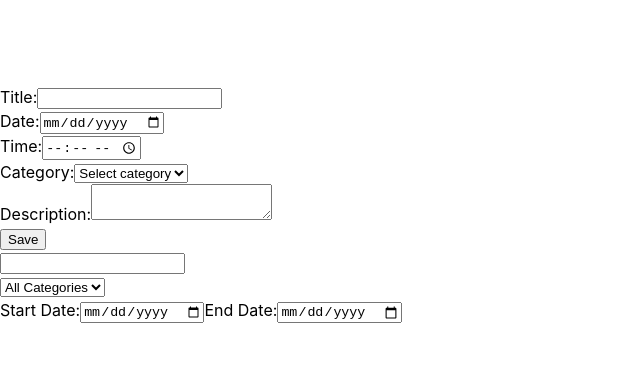
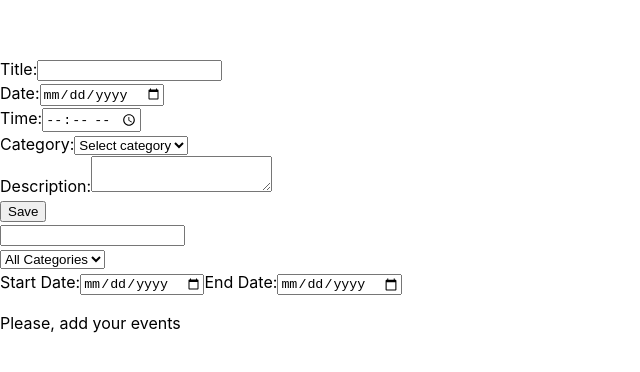
Before and after one commit to MyroslavaRohoza/Event-Scheduler, a React (Vite) app: page / in a window 1280 px wide. Shown: the part 196-568 px from the top of the page, without its empty margins (0-640 px from the left). Built offline with nearby package versions, Linux system fonts and the light colour scheme.

Commit message:
update filter by categories

```diff
--- a/src/components/EventFilter/EventFilter.tsx
+++ b/src/components/EventFilter/EventFilter.tsx
@@ -1,16 +1,16 @@
 import { useDispatch, useSelector } from "react-redux";
 import { categories } from "../../utils/eventConstants.ts";
 import { handleEventAction } from "../../utils/eventsUtils.ts";
-import { selectFilteredEventsByDate } from "../../state/events/eventSelectors.ts";
 import {
   setCategoryFilter,
   setDateFilter,
 } from "../../state/events/eventSlice.ts";
 import { useState } from "react";
+import { selectFilteredEvents } from "../../state/events/eventSelectors.ts";
 
 const EventFilter = () => {
   const dispatch = useDispatch();
-  const events = useSelector(selectFilteredEventsByDate);
+  const events = useSelector(selectFilteredEvents);
 
   const [dateRange, setDateRange] = useState({
     startDate: "",
@@ -36,17 +36,14 @@
         onChange={(evt) =>
           handleEventAction(dispatch, setCategoryFilter, evt.target.value)
         }
-        defaultValue=""
       >
-        <option value="">All Categories</option>
+        <option value="all">All Categories</option>
         {categories.map((category) => (
           <option key={category.value} value={category.value}>
             {category.label}
           </option>
         ))}
       </select>
-
-      {/* Фильтр по времени */}
       <div>
         <label>
           Start Date:
@@ -68,14 +65,14 @@
         </label>
       </div>
 
-      <ul>
+      {/* <ul>
         {Array.isArray(events) &&
           events.map((event) => (
             <li key={event.id}>
               {event.title} - {event.category} - {event.eventDate}
             </li>
           ))}
-      </ul>
+      </ul> */}
     </div>
   );
 };
--- a/src/components/EventList/EventList.tsx
+++ b/src/components/EventList/EventList.tsx
@@ -1,9 +1,9 @@
 import { useSelector } from "react-redux";
 import EventListItem from "../EventListItem/EventListItem.tsx";
-import { selectFilteredEventsByDate } from "../../state/events/eventSelectors.ts";
+import { selectFilteredEvents } from "../../state/events/eventSelectors.ts";
 
 const EventList = () => {
-  const filteredEvents = useSelector(selectFilteredEventsByDate);
+  const filteredEvents = useSelector(selectFilteredEvents);
   console.log(filteredEvents);
   return (
     <ul>
--- a/src/state/events/eventSelectors.ts
+++ b/src/state/events/eventSelectors.ts
@@ -1,24 +1,53 @@
 import { createSelector } from "@reduxjs/toolkit";
-import { RootState } from "../rootReducer.ts";
+import { RootState } from "../rootReducer";
+import { categories } from "../../utils/eventConstants";
 
-// Selectors for accessing state
-export const selectEvents = (state: RootState) => state.events.eventList;
-export const selectIsEditEvent = (state: RootState) => state.events.editEvent;
-export const selectTitleEvent = (state: RootState) => state.filter?.eventTitle;
-export const selectDateRange=(state: RootState) => state.filter?.dateRange;
+export const selectEvents = (state: RootState) => state.events.events.eventList;
+export const selectIsEditEvent = (state: RootState) =>
+  state.events.events.editEvent;
+export const selectTitleEvent = (state: RootState) =>
+  state.events.filter?.eventTitle;
+export const selectDateRange = (state: RootState) =>
+  state.events.filter?.dateRange;
+export const selectCategoryFilter = (state: RootState) =>
+  state.events.filter?.selectedCategory;
 
+// export const selectFilteredEvents = createSelector(
+//   [selectEvents, selectTitleEvent, selectDateRange],
+//   (events, filter, dateRange) => {
+//     const { startDate, endDate } = dateRange || { startDate: null, endDate: null };
 
-export const selectFilteredEventsByDate = createSelector(
-  [selectEvents, selectDateRange],
-  (events, dateRange) => {
-    const { startDate, endDate } = dateRange || { startDate: null, endDate: null };
+//     return events?.filter((event) => {
+//       const matchesTitle = event.title
+//         .toLowerCase()
+//         .includes(filter?.toLowerCase() || "");
 
-    return events?.filter((event) => {
-      const eventDate = new Date(event.eventDate);
-      const start = startDate ? new Date(startDate) : null;
-      const end = endDate ? new Date(endDate) : null;
+//       const eventDate = new Date(event.eventDate);
+//       const start = startDate ? new Date(startDate) : null;
+//       const end = endDate ? new Date(endDate) : null;
 
-      return (!start || eventDate >= start) && (!end || eventDate <= end);
-    });
+//       const matchesDate =
+//         (!start || eventDate >= start) && (!end || eventDate <= end);
+
+//       return matchesTitle && matchesDate;
+//     });
+//   }
+// );
+
+export const selectFilteredEvents = createSelector(
+  [selectEvents, selectTitleEvent, selectCategoryFilter, selectDateRange],
+  (events, filter, category) => {
+    return (
+      Array.isArray(events) &&
+      events.filter((event) => {
+        const matchesTitle = event.title
+          .toLowerCase()
+          .includes(filter.toLowerCase());
+
+       const matchesCategory = category && category !== "all" ? event.category === category : true;
+
+        return matchesTitle && matchesCategory;
+      })
+    );
   }
 );
--- a/src/state/events/eventSlice.ts
+++ b/src/state/events/eventSlice.ts
@@ -1,6 +1,6 @@
 import { createSlice, PayloadAction } from "@reduxjs/toolkit";
 import { EventItem } from "../../types/eventTypes";
-import { initialState } from "../initialState";
+import { initialState } from "../initialState.ts";
 
 // Define the initial state structure
 
--- a/src/state/initialState.ts
+++ b/src/state/initialState.ts
@@ -7,7 +7,10 @@
   },
   filter: {
     eventTitle: "",
-    selectedCategory: "",
-    dateRange: { startDate: null, endDate: null },
+    selectedCategory: "all",
+    dateRange: {
+      startDate: null,
+      endDate: null,
+    },
   },
-};
+}
```
